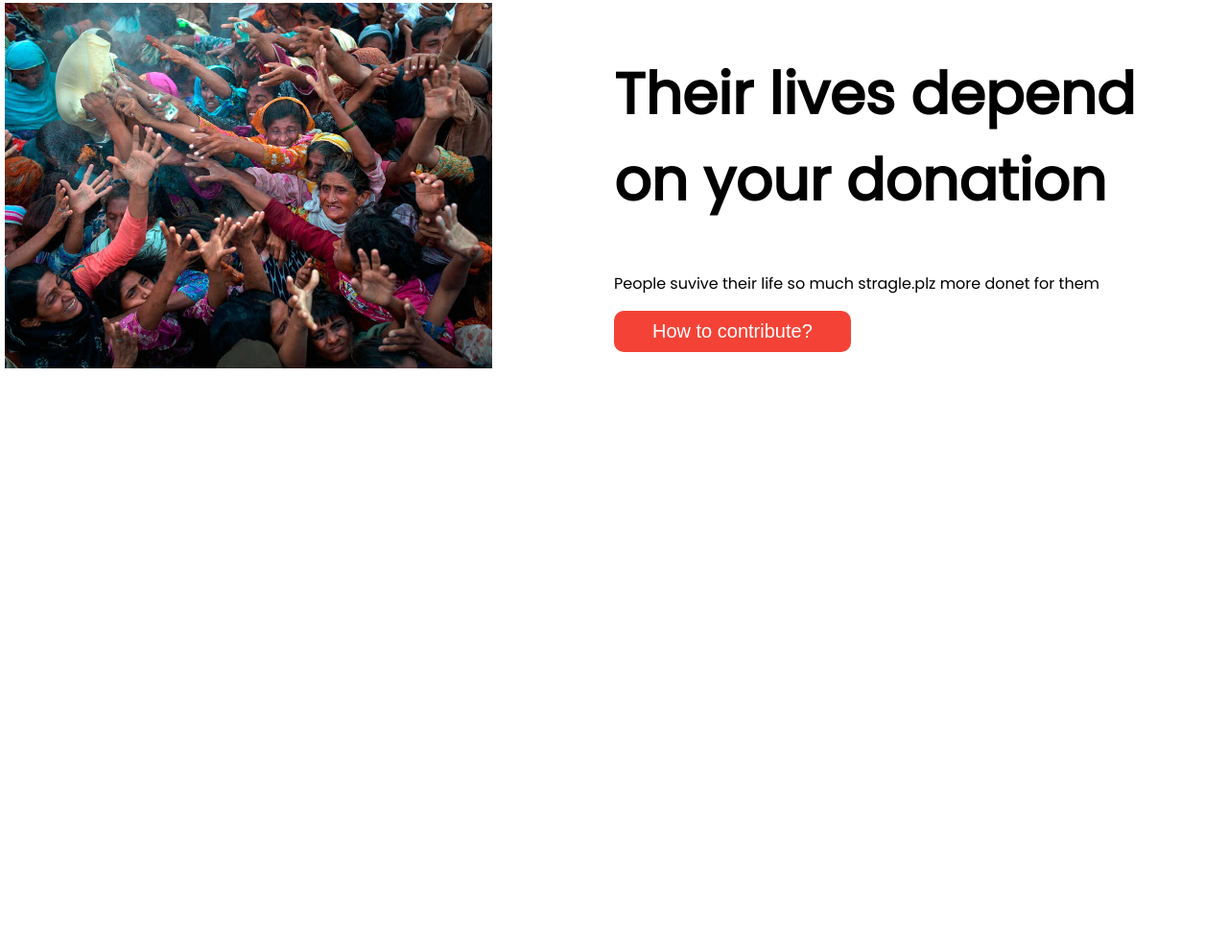
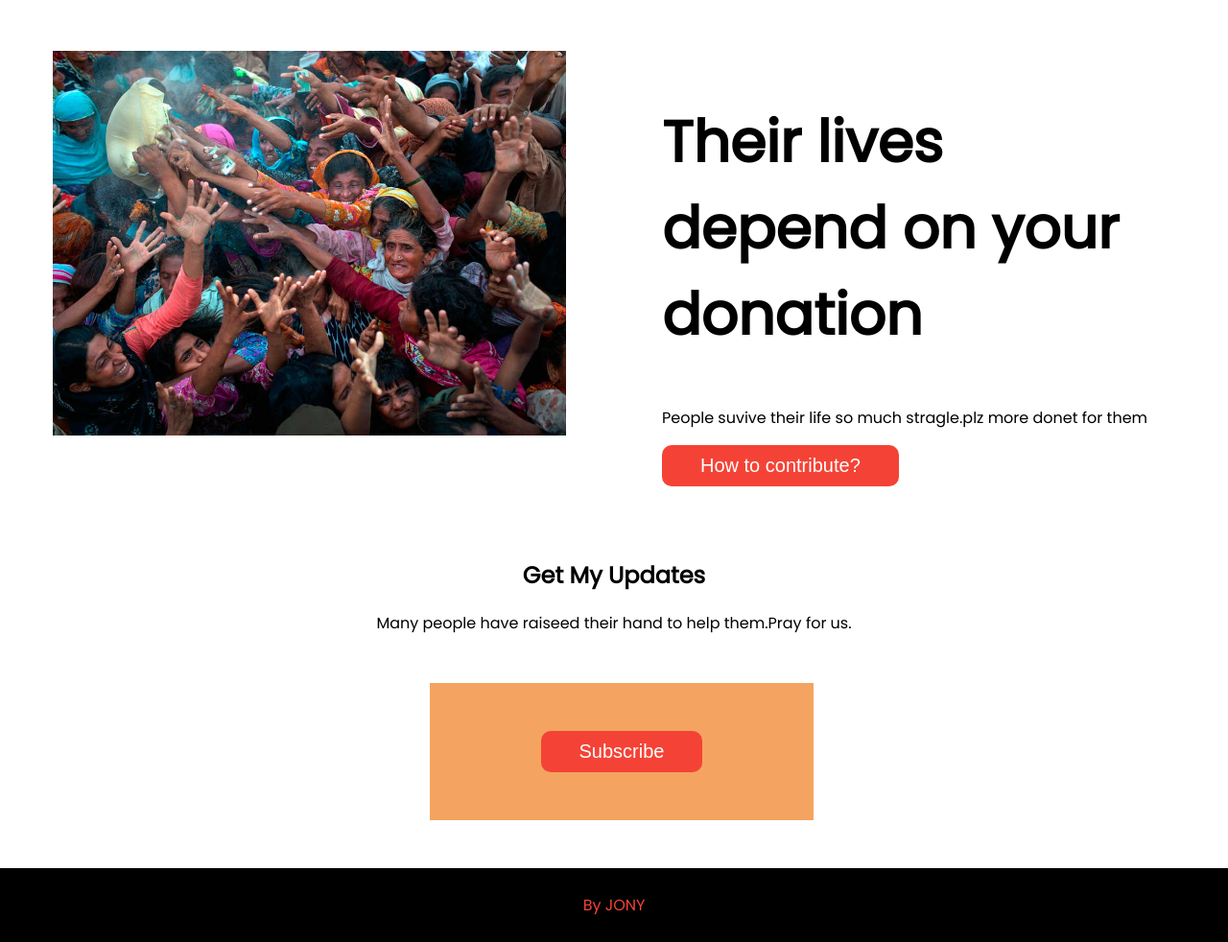
Before and after one commit to jony290/Assignment-01, a plain HTML site: page index.html in a window 1280 px wide. Shown: the part 2023-3005 px from the top of the page at 96% size. Before the commit the page ends 2419 px from the top, so only its background shows below. Drawn offline with Linux system fonts and the light colour scheme.

Commit message:
last commit

```diff
--- a/index.html
+++ b/index.html
@@ -85,6 +85,19 @@
 
         </div>
     </section>
+    <section>
+
+        <div class="donet-update ">
+            <h2>Get My Updates </h2>
+            <p>Many people have raiseed their hand to help them.Pray for us. </p>
+        </div>
+
+
+        <div class="update-box">
+            <button class="button-text">Subscribe</button>
+        </div>
+
+    </section>
 
 
 
@@ -93,9 +106,11 @@
 
 
 
-
-
+    <footer>
+        <P>By JONY</P>
+    </footer>
 
 </body>
 
+
 </html>
--- a/style.css
+++ b/style.css
@@ -110,8 +110,34 @@ h1 {
 
 .half-width {
     width: 50%;
+    padding: 50px;
 }
 
 .half-width img {
-    width: 80%;
+    width: 100%;
 }
+
+.donet-update {
+    text-align: center;
+}
+
+
+
+footer {
+    text-align: center;
+    padding: 10px;
+    background-color: black;
+    background-size: 10%;
+    color: #f44336;
+}
+
+.update-box {
+    background-color: sandybrown;
+    text-align: center;
+    width: 300px;
+    padding: 50px;
+    height: 100%;
+    margin: 50px;
+    margin-left: 35%;
+
+}
```
